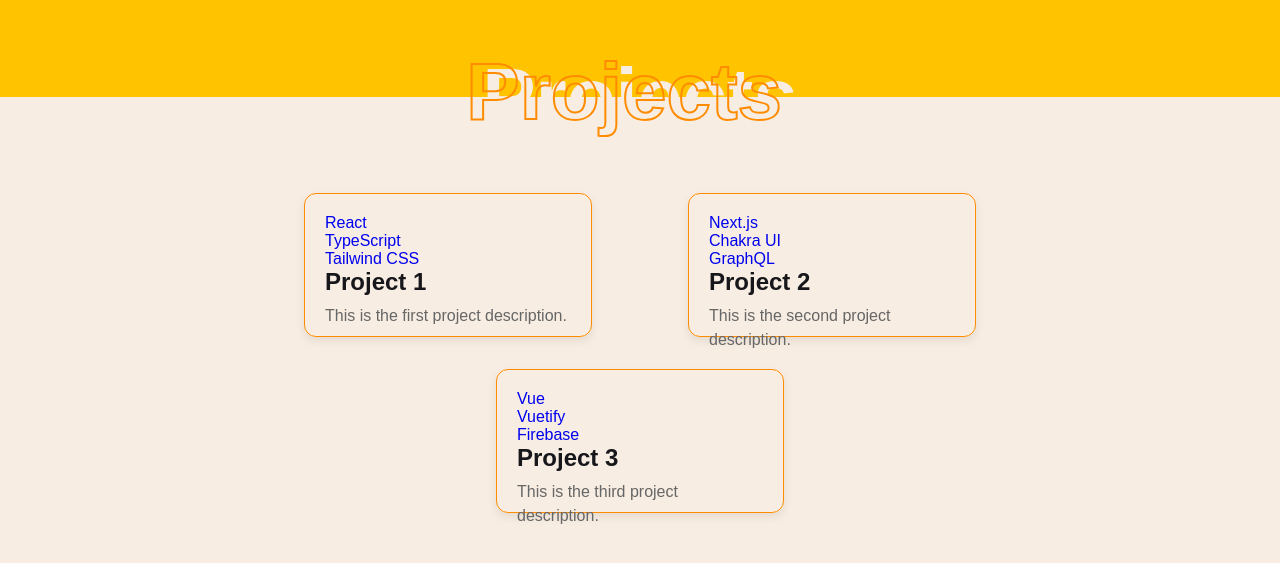
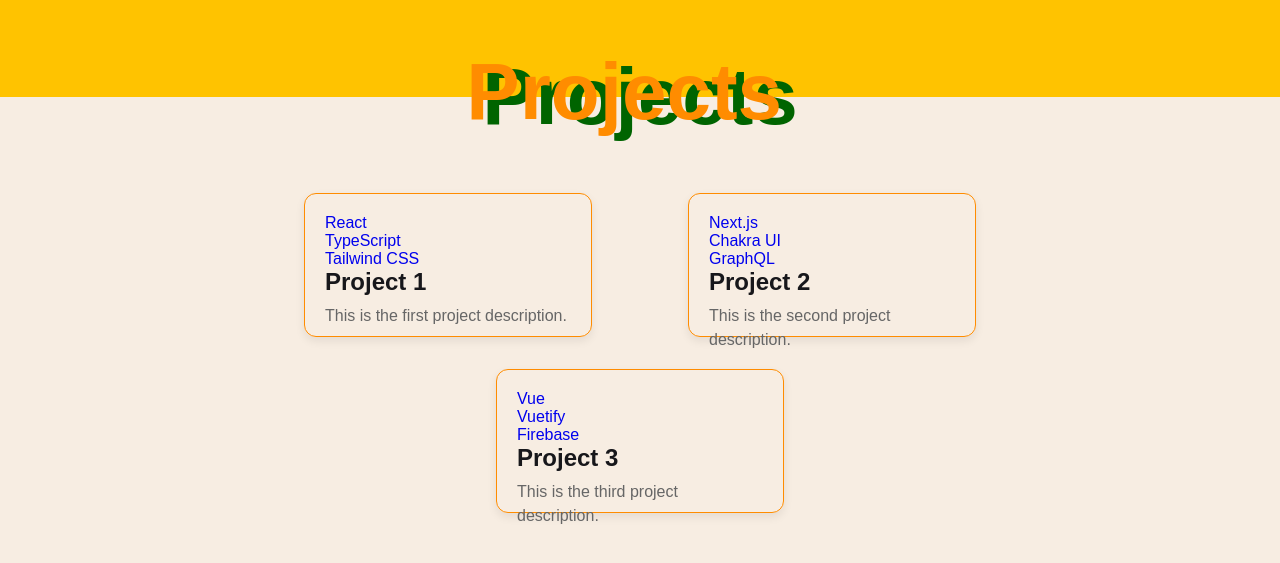
Before and after one commit to h-0y28/h-0y28, a React (Vite) app: page / in a window 1280 px wide. Shown: the part 2303-2866 px from the top of the page. Built offline with nearby package versions, Linux system fonts and the light colour scheme; a web font is replaced by a local one.

Commit message:
style: change title style

```diff
--- a/src/pages/Projects/style.ts
+++ b/src/pages/Projects/style.ts
@@ -15,6 +15,8 @@ export const Title = styled.div`
   transform: translate(-50%, -50%);
   color: ${theme.colors.background};
   z-index: 1;
+  /* -webkit-text-stroke: 1px ${theme.colors.secondary}; */
+  color: ${theme.colors.secondary};
 `;
 
 export const AddTitle = styled.div`
@@ -23,7 +25,8 @@ export const AddTitle = styled.div`
   left: 50%;
   transform: translate(-55%, -55%);
   color: transparent;
-  -webkit-text-stroke: 2px ${theme.colors.highlight};
+  /* -webkit-text-stroke: 0%.5 ${theme.colors.black}; */
+  color: ${theme.colors.highlight};
   z-index: 2;
 `;
 
```
